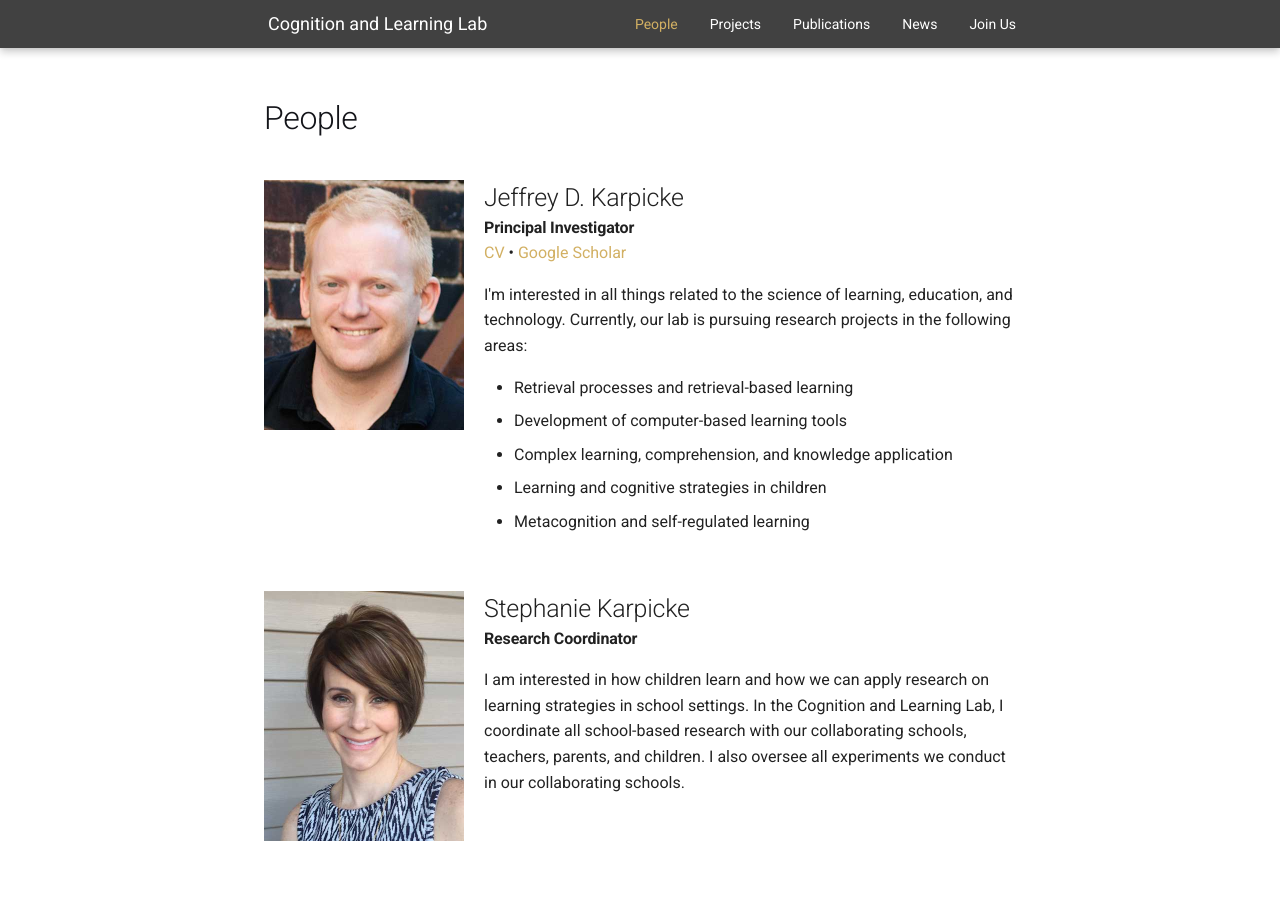
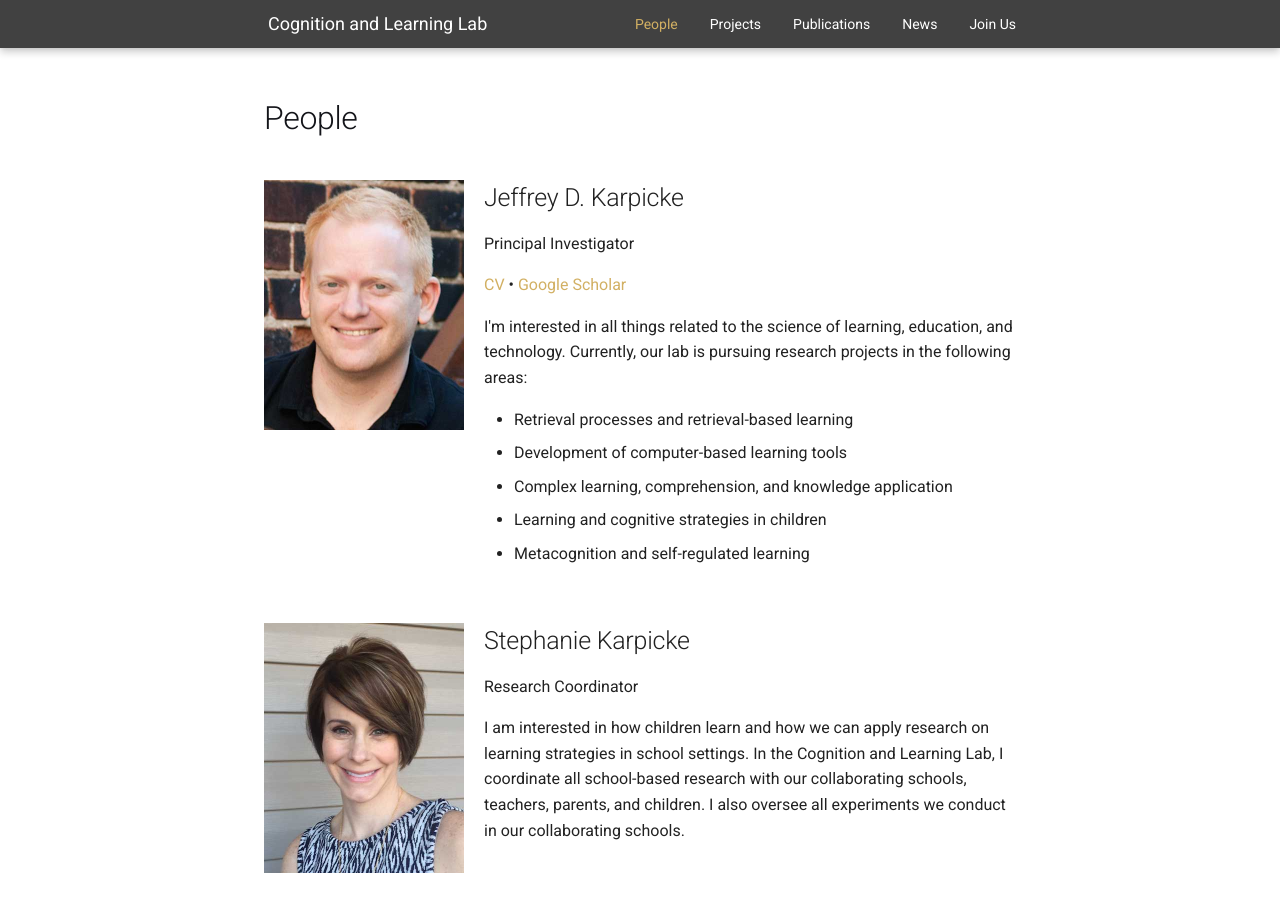
Before and after one commit to shivanya-chandra/pcllab.github.io, an MkDocs documentation site: the page built from docs/people.md, in a window 1280 px wide and 900 px high. Built offline with MkDocs 1.6.1 and Material for MkDocs 9.7.7, drawn with Linux system fonts in a browser that asks for light colours.

Commit message:
fix bolded position titles

```diff
--- a/docs/people.md
+++ b/docs/people.md
@@ -10,7 +10,7 @@ hide:
     <img src="../img/karpicke.jpg" class="people-img">
     <div>
     <h2>Jeffrey D. Karpicke</h2>
-    <h4>Principal Investigator</h4>
+    <p>Principal Investigator</p>
     <a href="../downloads/Karpicke_Vita.pdf" rel="noreferrer" target="_blank">CV</a> •
     <a href="https://scholar.google.com/citations?user=5t5lgCgAAAAJ" rel="noreferrer" target="_blank">Google Scholar</a>
     <p>I'm interested in all things related to the science of learning, education, and technology. Currently, our lab is pursuing
@@ -29,7 +29,7 @@ hide:
     <img src="../img/skarpicke.jpg" class="people-img">
     <div>
     <h2>Stephanie Karpicke</h2>
-    <h4>Research Coordinator</h4>
+    <p>Research Coordinator</p>
     <p>I am interested in how children learn and how we can apply research on learning strategies in school settings. In the Cognition and Learning Lab, I coordinate all school-based research with our collaborating schools, teachers, parents, and children. I also oversee all experiments we conduct in our collaborating schools.</p>
     </div>
 </div>
@@ -38,7 +38,7 @@ hide:
     <img src="../img/coverdale.jpg" class="people-img">
     <div>
     <h2>Michelle E. Coverdale</h2>
-    <h4>Postdoctoral Research Associate</h4>
+    <p>Postdoctoral Research Associate</p>
     <p>I'm interested in the studying effects of choices on memory and in applying basic memory research to understaning and improving learning and memory in educational settings. </p>
     </div>
 </div>
@@ -47,7 +47,7 @@ hide:
     <img src="../img/kline.jpg" class="people-img">
     <div>
     <h2>Breanne Kline</h2>
-    <h4>Research Technician</h4>
+    <p>Research Technician</p>
     <p>I am interested in how children learn and how we can apply research on learning strategies in school settings. In the Cognition and Learning Lab, I coordinate all school-based research with our collaborating schools, teachers, parents, and children. I also oversee all experiments we conduct in our collaborating schools.</p>
     </div>
 </div>
@@ -55,7 +55,7 @@ hide:
     <img src="../img/arpasi.jpg" class="people-img">
     <div>
     <h2>Andrew Arpasi</h2>
-    <h4>Developer</h4>
+    <p>Developer</p>
     <p>I am interested in how children learn and how we can apply research on learning strategies in school settings. In the Cognition and Learning Lab, I coordinate all school-based research with our collaborating schools, teachers, parents, and children. I also oversee all experiments we conduct in our collaborating schools.</p>
     </div>
 </div>
@@ -63,7 +63,7 @@ hide:
     <img src="../img/vijayan.jpg" class="people-img">
     <div>
     <h2>Vishnu Vijayan</h2>
-    <h4>Developer</h4>
+    <p>Developer</p>
     <p>I am interested in how children learn and how we can apply research on learning strategies in school settings. In the Cognition and Learning Lab, I coordinate all school-based research with our collaborating schools, teachers, parents, and children. I also oversee all experiments we conduct in our collaborating schools.</p>
     </div>
 </div>
```
